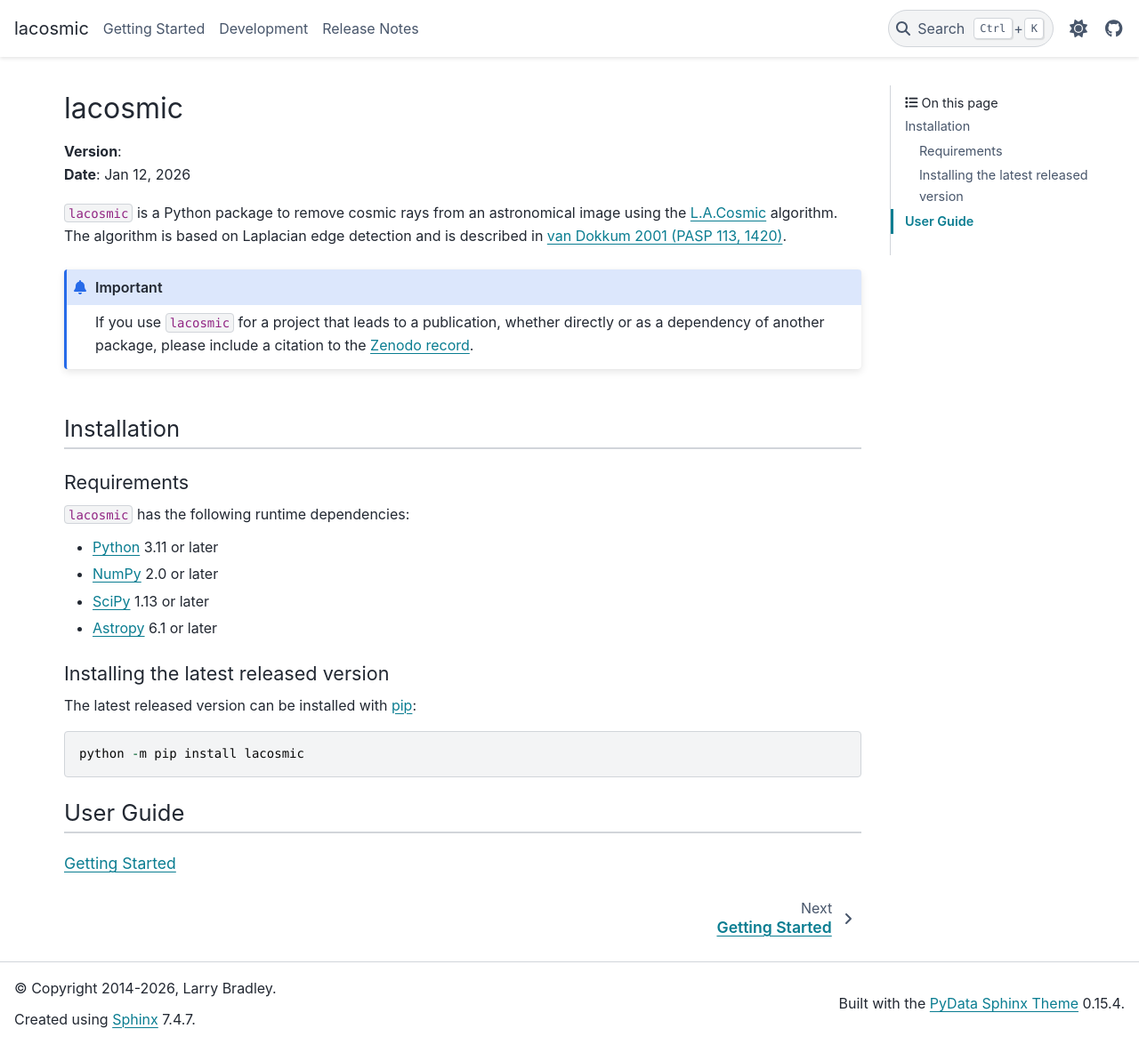
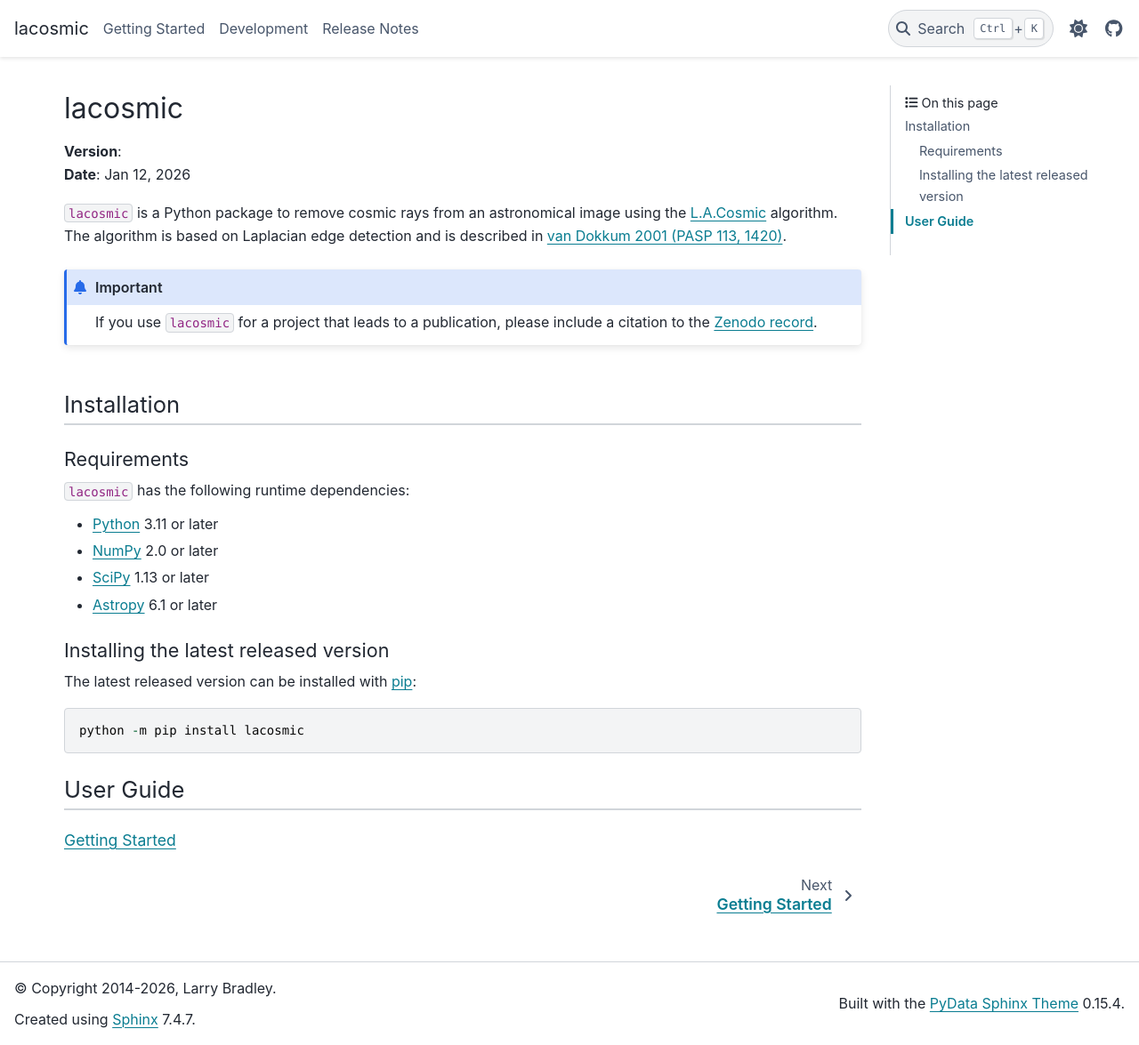
Before and after one commit to larrybradley/lacosmic, a Sphinx documentation site: the page built from docs/index.rst, in a window 1280 px wide and 1175 px high. Shown: the whole window at 89% size. Built offline with Sphinx 7.4.7 and the PyData theme 0.15.4, drawn with Linux system fonts in a browser that asks for light colours.

Commit message:
Update main doc page

```diff
--- a/docs/index.rst
+++ b/docs/index.rst
@@ -20,8 +20,7 @@ and is described in `van Dokkum 2001 (PASP 113, 1420)
 .. admonition:: Important
 
     If you use ``lacosmic`` for a project that leads to a
-    publication, whether directly or as a dependency of another
-    package, please include a citation to the `Zenodo record
+    publication, please include a citation to the `Zenodo record
     <https://doi.org/10.5281/zenodo.6468623>`_.
 
 |br|
```
